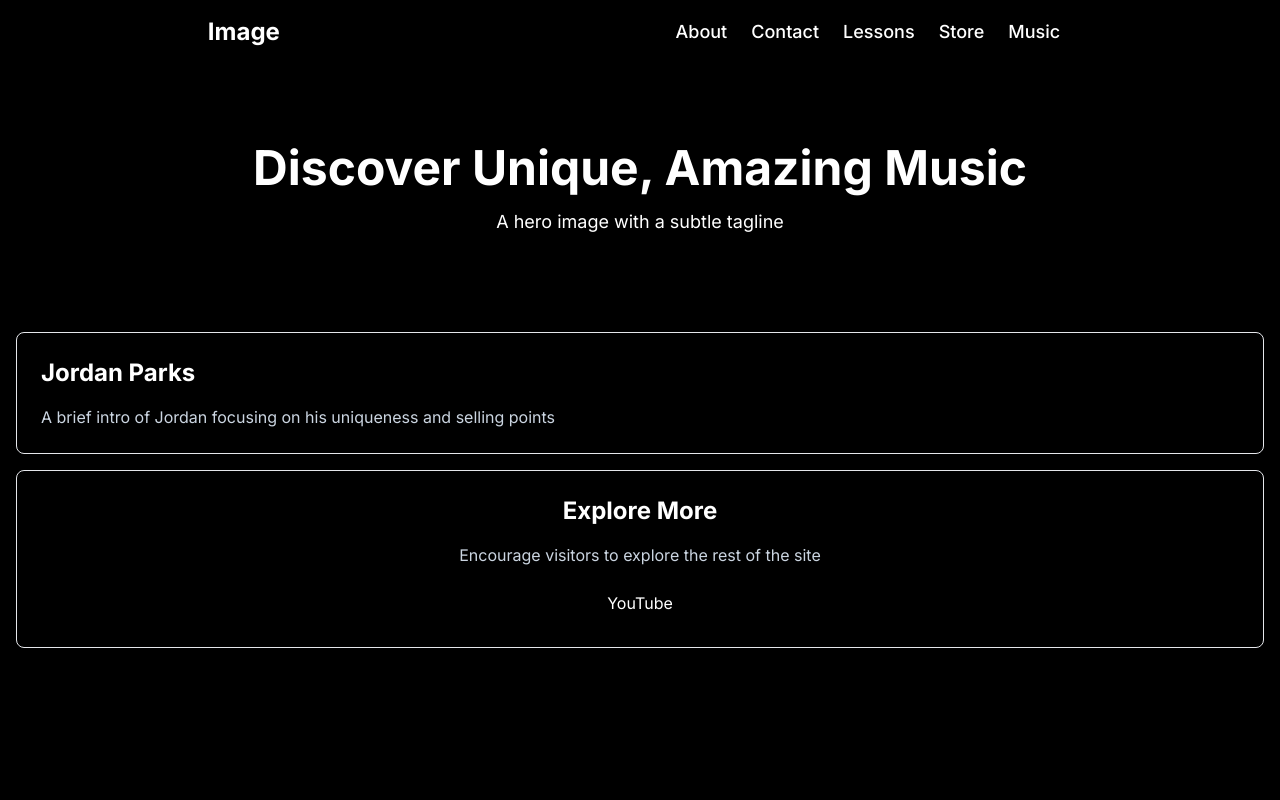
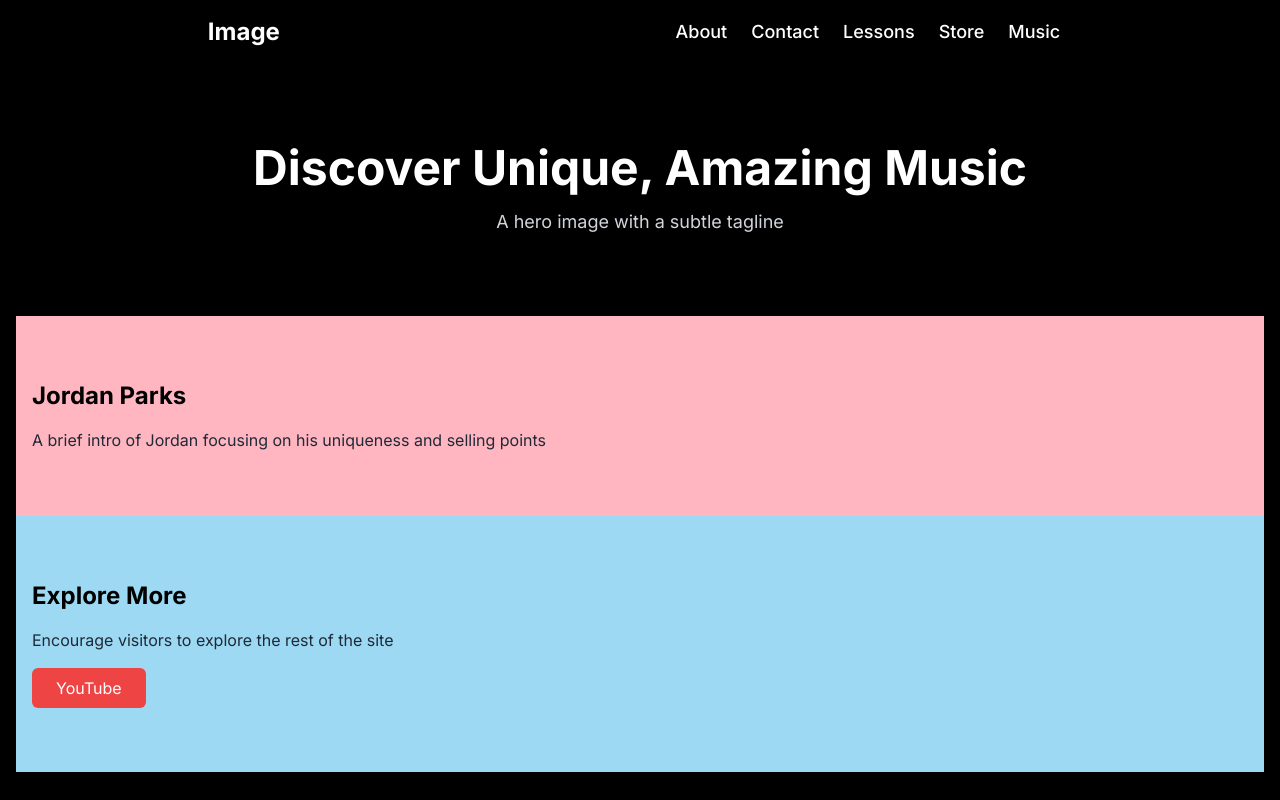
Before and after one commit to chiltom/jordanparks-site, a Next.js app: page / in a window 1280 px wide. Built offline with nearby package versions, Linux system fonts and the light colour scheme.

Commit message:
update: updated home page styles

```diff
--- a/app/ui/home/AboutSection.tsx
+++ b/app/ui/home/AboutSection.tsx
@@ -2,9 +2,9 @@ import { ReactElement } from "react";
 
 const AboutSection: React.FC = (): ReactElement => {
   return (
-    <section className="bg-cardBackground border border-accent rounded-lg p-6 my-4 shadow-neon">
-      <h2 className="text-accent text-2xl font-bold">Jordan Parks</h2>
-      <p className="mt-4 text-textSecondary">
+    <section className="section">
+      <h2 className="text-black text-2xl font-bold">Jordan Parks</h2>
+      <p className="mt-4 text-gray-800">
         A brief intro of Jordan focusing on his uniqueness and selling points
       </p>
     </section>
--- a/app/ui/home/CTASection.tsx
+++ b/app/ui/home/CTASection.tsx
@@ -2,10 +2,10 @@ import { ReactElement } from "react";
 
 const CTASection: React.FC = (): ReactElement => {
   return (
-    <section className="bg-cardBackground border border-accentLight rounded-lg p-6 my-4 text-center shadow-neon">
-      <h2 className="text-accent text-2xl font-bold">Explore More</h2>
-      <p className="mt-4 text-textSecondary">Encourage visitors to explore the rest of the site</p>
-      <button className="bg-neonBlue text-buttonText mt-4 px-6 py-2 rounded hover:bg-neonPink focus:outline-none focus:ring-2 focus:ring-offset-2 focus:ring-accent">
+    <section className="section">
+      <h2 className="text-black text-2xl font-bold">Explore More</h2>
+      <p className="mt-4 text-gray-800">Encourage visitors to explore the rest of the site</p>
+      <button className="bg-red-500 text-white mt-4 px-6 py-2 rounded-md hover:bg-red-700 focus:outline-none focus:ring-2 focus:ring-offset-2 focus:ring-white">
         YouTube
       </button>
     </section>
--- a/app/ui/home/HeroHeader.tsx
+++ b/app/ui/home/HeroHeader.tsx
@@ -2,9 +2,9 @@ import { ReactElement } from "react";
 
 const HeroHeader: React.FC = (): ReactElement => {
   return (
-    <header className="bg-accent text-buttonText text-center rounded-b-lg py-20 px-4 shadow-neonPink mx-2">
-      <h1 className="text-5xl font-bold">Discover Unique, Amazing Music</h1>
-      <p className="mt-4 text-lg">A hero image with a subtle tagline</p>
+    <header className="text-center py-20 px-4 shadow-lg">
+      <h1 className="text-5xl font-bold text-white">Discover Unique, Amazing Music</h1>
+      <p className="mt-4 text-lg text-gray-300">A hero image with a subtle tagline</p>
     </header>
   );
 };
```
